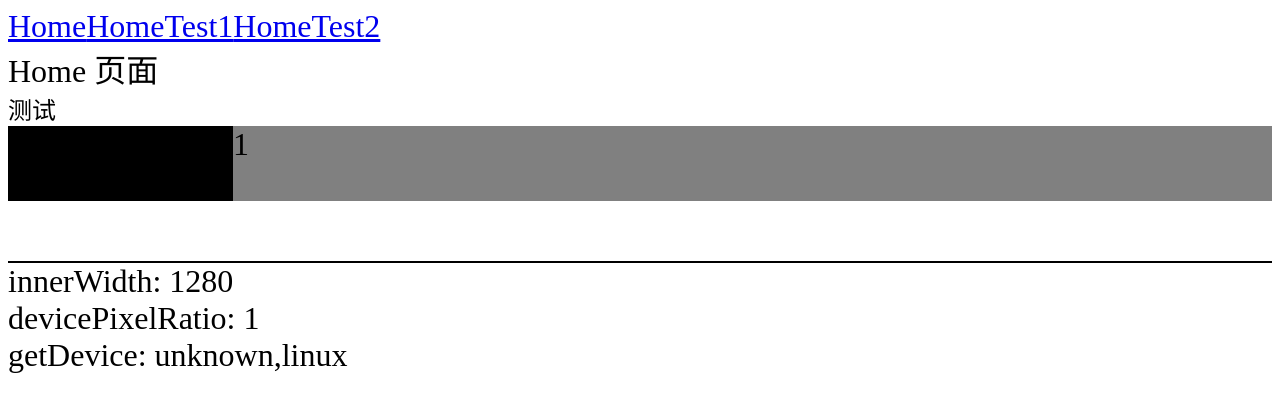
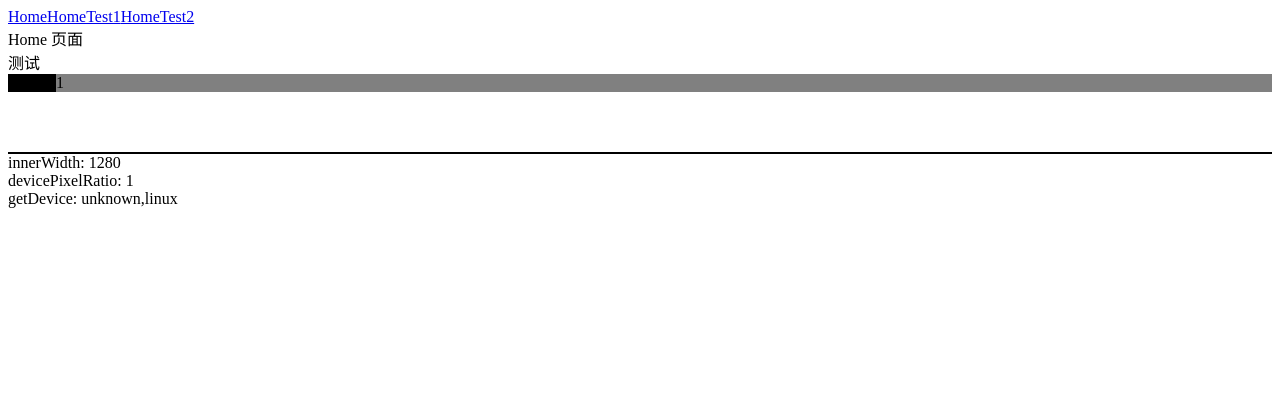
Before and after one commit to zkp442910864/simple-scaffold, a React (Vite) app: page /Home in a window 1280 px wide. Shown: the top 412 px of the page. Built offline with nearby package versions, Linux system fonts and the light colour scheme.

Commit message:
feat: 移动端适配设置

```diff
--- a/src/main.tsx
+++ b/src/main.tsx
@@ -7,8 +7,8 @@ import { createViewport, getDevice } from './utils/index.ts';
 (async () => {
     const [, dType,] = getDevice();
     createViewport(dType);
+
     // 存在菜单，就先请求完成
-    // createRoot(document.getElementById('skeleton-screen')!);
     document.getElementById('skeleton-screen')!.remove();
 
     createRoot(document.getElementById('root')!).render(
--- a/src/pages/Home/index.tsx
+++ b/src/pages/Home/index.tsx
@@ -6,10 +6,10 @@ const Home = () => {
     return (
         <div>
             Home 页面
-            <div style={{ fontSize: '0.32rem', }}>测试</div>
+            <div style={{ }}>测试</div>
             <div style={{ display: 'flex', }}>
-                <div style={{ height: '1rem', background: '#000', flexBasis: '3rem', }}>1</div>
-                <div style={{ height: '1rem', background: 'gray', flex: 'auto', width: 0, }}>1</div>
+                <div style={{ background: '#000', flexBasis: '3rem', }}>1</div>
+                <div style={{ background: 'gray', flex: 'auto', width: 0, }}>1</div>
             </div>
 
             <div style={{ border: '0.5px solid #000', marginTop: 60, }}></div>
--- a/src/utils/modules/viewport.ts
+++ b/src/utils/modules/viewport.ts
@@ -16,7 +16,7 @@ export const createViewport = (type: DeviceType) => {
         dom.setAttribute('name', 'viewport');
         dom.setAttribute('content', 'width=device-width, initial-scale=1.0');
 
-        setHtmlFontSize();
+        // setHtmlFontSize();
     }
 
     document.head.appendChild(dom);
```
